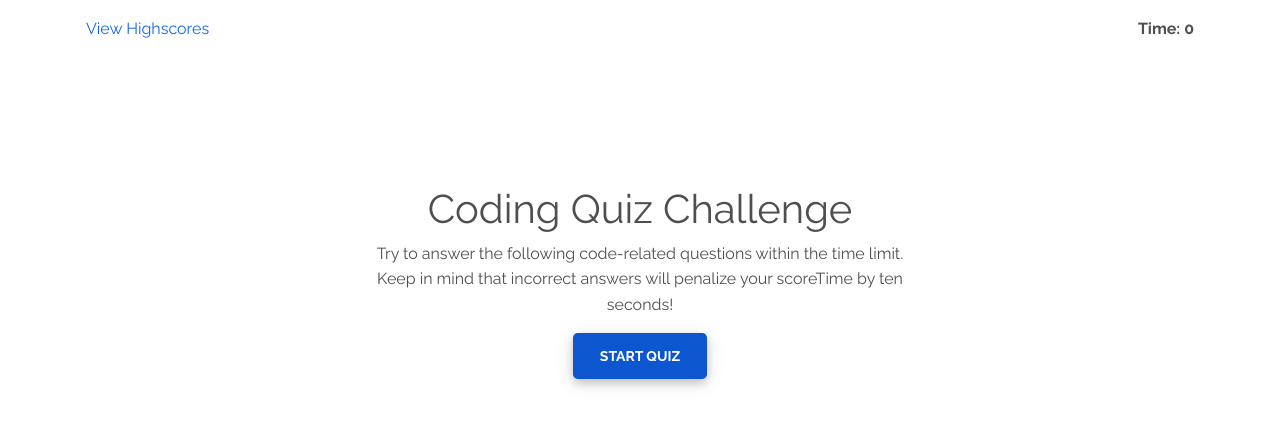
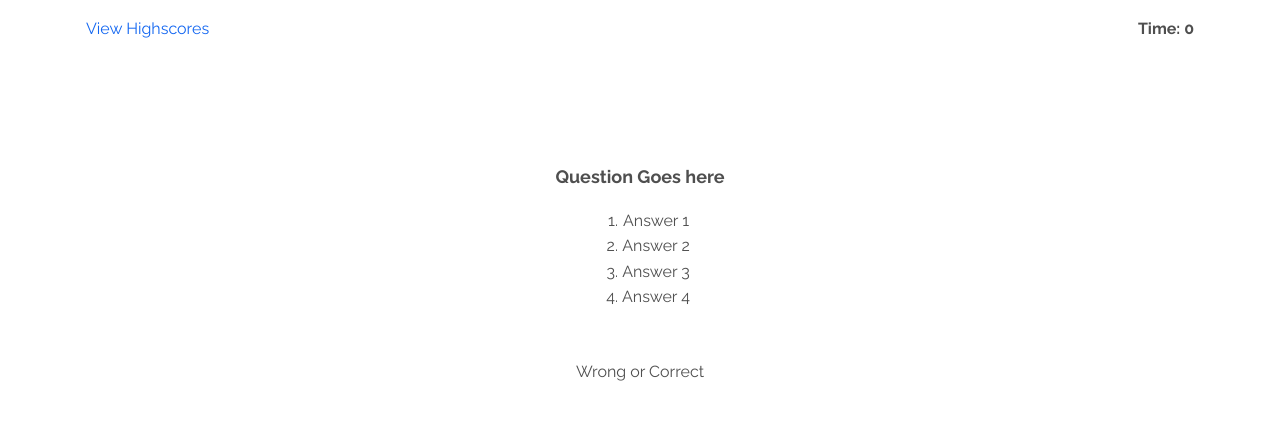
Before and after one commit to crrmarchese/Code-Quiz, a plain HTML site: page index.html in a window 1280 px wide. Both pictures are taken after a click on the button "START QUIZ". Drawn offline with nearby package versions, Linux system fonts and the light colour scheme.

Commit message:
Add questions to html and style

```diff
--- a/css/styles.css
+++ b/css/styles.css
@@ -18,4 +18,10 @@ body {
     justify-content: center;
 }
 
+/*================= MAIN ==================*/
+#quiz-question {
+    font-size: large;
+}
+
+
 /*----------------- Navigation --------------*/
--- a/index.html
+++ b/index.html
@@ -25,11 +25,11 @@
 		<header class="mb-auto">
 		  <div id="user-stats" class="d-flex">
 			<p id="highscores"><a href="#">View Highscores</a></p>
-			<p id="time" class="fw-bold">Time: 0</p>
+			<p id="timer" class="fw-bold">Time: 0</p>
 		  </div>
 		</header>
 		<main class="mt-4">
-			<section id="start-quiz">
+			<section id="start-quiz-about">
 				<div class="row">
 					<div class="col-md-8 col-sm-10 col-lg-6 mx-auto vertical-center">
 						<h1>Coding Quiz Challenge</h1>
@@ -40,7 +40,22 @@
 					</div>
 				</div>
 			</section>
+			<section id="quiz-questions-all" class="d-none">
+				<div class="row">
+					<div class="col-md-8 col-sm-10 col-lg-6 mx-auto vertical-center">
+						<p id="quiz-question" class="fw-bold">Question Goes here</p>
+						<ol id="choose-answer">
+							<li data-answer-id="1">Answer 1</li>
+							<li data-answer-id="2">Answer 2</li>
+							<li data-answer-id="3">Answer 3</li>
+							<li data-answer-id="4">Answer 4</li>
+						</ol>
+						<hr>
+						<p id="answer-result">Wrong or Correct</p>
+					</div>
+				</div>
 
+			</section>
 
 		</main>
 
--- a/js/script.js
+++ b/js/script.js
@@ -1,6 +1,7 @@
 // DOM Elements
-const quizSection = document.querySelector("#start-quiz");
+const quizIntro = document.querySelector("#start-quiz-about");
 const startButton = document.querySelector("#start-button");
+const quizSection = document.querySelector("#quiz-questions-all");
 
 // Attach event listener to start button to call startGame function on click
 // startQuiz.addEventListener("click", function(event) {
@@ -14,23 +15,28 @@ const startButton = document.querySelector("#start-button");
 // The init function is called when the page loads
 function init() {
   startQuizAnimation();
+
 }
 
-// Starting page for quiz
+// Fade in starting page for quiz
 function startQuizAnimation() {
-    quizSection.classList.add("animate__animated", "animate__fadeIn");
+    quizIntro.classList.add("animate__animated", "animate__fadeIn");
 }
 
 // Animation to hide quiz starting section
 function startGame() {
-    //Attach event listener to start button to call startGame function on click
-     startButton.addEventListener("click", function() {
-        // quizSection.classList.remove("animate__fadeIn");
-        // quizSection.classList.add("animate__fadeOutDown");
-        console.log("The button has been clicked");
+    // Hide intro to quiz
+    quizIntro.classList.remove("animate__fadeIn");
+    quizIntro.classList.add("animate__fadeOut");
+    quizIntro.remove();
+    quizSection.classList.remove("d-none");
+    quizSection.classList.add("animate__animated", "animate__fadeInUp");
 
-    });
+
 }
+
+//Attach event listener to start button to call startGame function on click
+startButton.addEventListener("click", startGame);
 
 // Calls init() so that it fires when page opened
 init();
```
